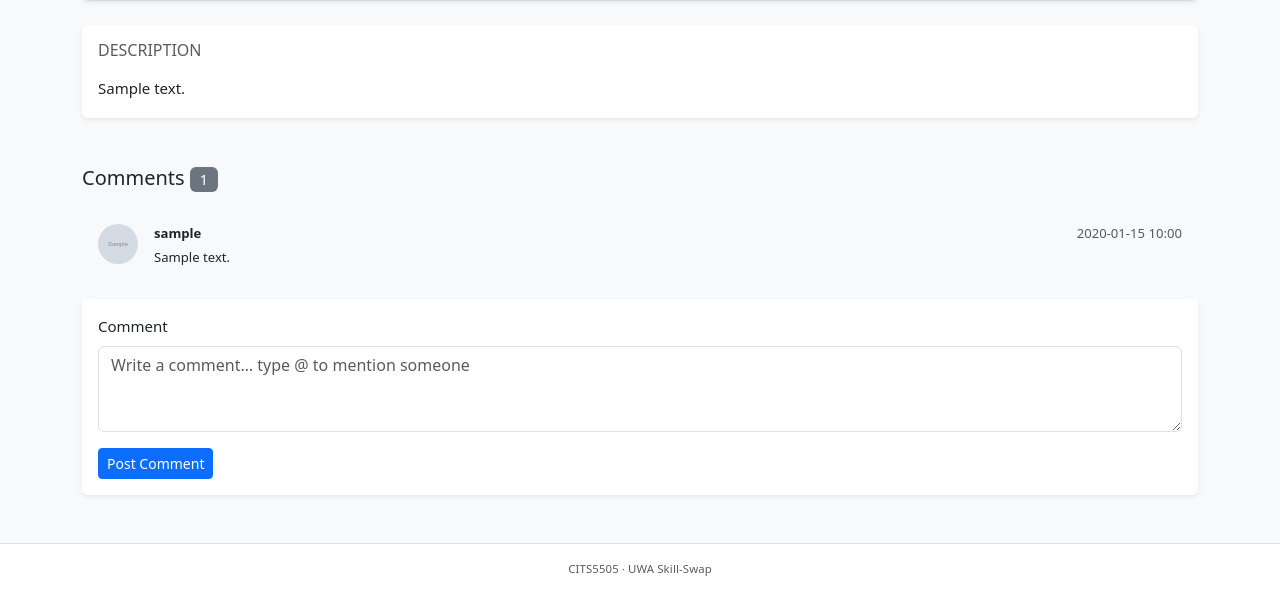
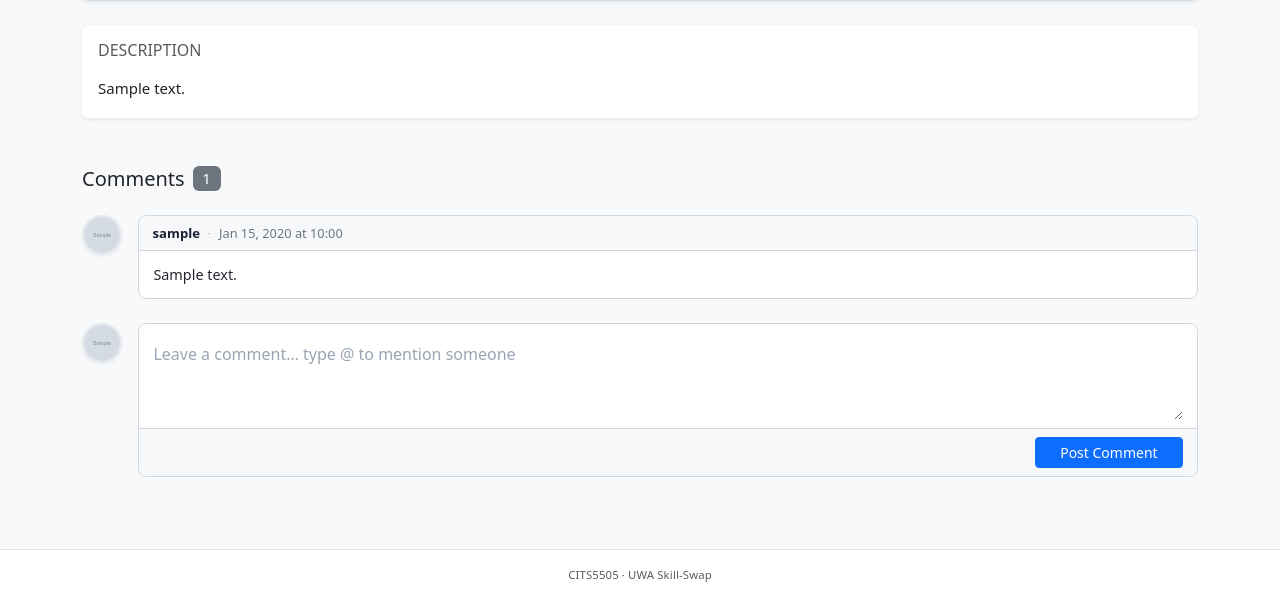
Before and after one commit to KenLoong/agile-group-uwa-skill-swap, a Flask app: page /post/1 in a window 1280 px wide. Shown: the part 643-1243 px from the top of the page. Before the commit the page ends 1219 px from the top, so only its background shows below. Run offline with Flask 3, Linux system fonts and the light colour scheme; a user stored in the database is signed in; tables that the repository leaves empty hold one stand-in row (values such as "Sample post"); grey boxes marked "Sample" are stand-in pictures; some libraries are stand-ins or nearby versions.

Commit message:
feat: polish comment ui

```diff
--- a/app.py
+++ b/app.py
@@ -275,7 +275,8 @@ def account():
                 return render_template('account.html', title='Account', form=form)
         db.session.commit()
         flash('Profile updated.', 'success')
-        return redirect(url_for('account'))
+        next_url = request.form.get('next') or url_for('account')
+        return redirect(next_url)
     return render_template('account.html', title='Account', form=form)
 
 
@@ -555,11 +556,12 @@ def post_comment(post_id):
         db.session.commit()
         if wants_json:
             return jsonify({
-                'ok':            True,
-                'username':      current_user.username,
-                'timestamp':     comment.timestamp.strftime('%Y-%m-%d %H:%M'),
-                'content':       comment.content,
-                'comment_count': post.comment_count,
+                'ok':              True,
+                'username':        current_user.username,
+                'timestamp':       comment.timestamp.strftime('%Y-%m-%d %H:%M'),
+                'content':         comment.content,
+                'comment_count':   post.comment_count,
+                'avatar_filename': current_user.avatar_filename or '',
             })
         flash('Your comment has been added!', 'success')
     else:
--- a/static/css/main.css
+++ b/static/css/main.css
@@ -301,25 +301,105 @@ code {
 }
 
 /* ------------------------------------------------------------------
-   11. Comment list
+   11. Comment thread (GitHub / Discourse-inspired)
    ------------------------------------------------------------------ */
+
+/* Vertical connector line between avatar and the next comment */
+.comment-thread {
+    position: relative;
+}
+
+.comment-avatar-col {
+    display: flex;
+    flex-direction: column;
+    align-items: center;
+}
+
+.comment-avatar {
+    width: 2.5rem !important;
+    height: 2.5rem !important;
+    font-size: 1rem;
+    border: 2px solid #e6eaf0;
+    box-shadow: 0 1px 3px rgba(0, 0, 0, 0.08);
+    transition: box-shadow var(--transition-fast);
+}
+
+.comment-avatar:hover {
+    box-shadow: 0 2px 8px rgba(0, 0, 0, 0.18);
+}
+
+/* The card itself */
+.comment-card {
+    border: 1px solid #d0d7de;
+    border-radius: 0.5rem;
+    overflow: hidden;
+    background: #ffffff;
+    transition: box-shadow var(--transition-fast);
+}
+
+.comment-card:hover {
+    box-shadow: 0 2px 10px rgba(0, 0, 0, 0.09);
+}
+
+/* Grey header bar – username + timestamp */
+.comment-card-header {
+    background: #f6f8fa;
+    border-bottom: 1px solid #d0d7de;
+    padding: 0.45rem 0.85rem;
+    font-size: 0.82rem;
+    flex-wrap: wrap;
+}
+
+.comment-username {
+    font-weight: 600;
+    color: #1a1f36;
+    text-decoration: none;
+}
+
+.comment-username:hover {
+    color: var(--uwa-navy);
+    text-decoration: underline;
+}
+
+.comment-dot {
+    color: #9aa5b4;
+    font-size: 0.7rem;
+}
+
+.comment-time {
+    color: #6e7781;
+    font-size: 0.8rem;
+}
+
+/* Comment body */
+.comment-card-body {
+    padding: 0.75rem 0.9rem;
+}
+
+/* Footer (used in compose form) */
+.comment-card-footer {
+    padding: 0.5rem 0.9rem;
+    background: #f6f8fa;
+    border-top: 1px solid #d0d7de;
+}
+
+/* Content text */
 .comment-text {
     white-space: pre-wrap;
     word-break: break-word;
+    font-size: 0.9rem;
+    line-height: 1.6;
+    color: #24292f;
 }
 
-#comment-list .list-group-item {
-    border-left: none;
-    border-right: none;
-    transition: background-color var(--transition-fast);
+/* Compose form – textarea blends into card body */
+.comment-compose .form-control::placeholder {
+    color: #9aa5b4;
 }
 
-#comment-list .list-group-item:first-child {
-    border-top: none;
-}
-
-#comment-list .list-group-item:hover {
-    background-color: #f8f9ff;
+.comment-compose .form-control:focus {
+    outline: none;
+    box-shadow: none;
 }
 
 /* ------------------------------------------------------------------
--- a/static/js/post_detail.js
+++ b/static/js/post_detail.js
@@ -241,6 +241,25 @@
         if (commentInput) { commentInput.classList.toggle('is-invalid', !!msg); }
     }
 
+    /* Read current-user avatar metadata embedded by the template */
+    var formMeta       = document.getElementById('comment-form-meta');
+    var metaUsername   = formMeta ? formMeta.getAttribute('data-username')   : '';
+    var metaProfileUrl = formMeta ? formMeta.getAttribute('data-profile-url'): '#';
+    var metaAvatarUrl  = formMeta ? formMeta.getAttribute('data-avatar-url') : '';
+    var metaHue        = formMeta ? parseInt(formMeta.getAttribute('data-hue'), 10) : 0;
+
+    function buildAvatarHTML(username, profileUrl, avatarUrl, hue) {
+        if (avatarUrl) {
+            return '<a href="' + profileUrl + '">' +
+                       '<img src="' + avatarUrl + '" alt="' + username +
+                       '" class="avatar-circle comment-avatar" />' +
+                   '</a>';
+        }
+        var init = username.charAt(0).toUpperCase();
+        return '<a href="' + profileUrl + '" class="avatar-circle comment-avatar text-decoration-none"' +
+               ' style="background:hsl(' + hue + ',55%,42%)">' + init + '</a>';
+    }
+
     commentForm.addEventListener('submit', function (e) {
         e.preventDefault();
         removeDrop();
@@ -263,20 +282,35 @@
 
                 if (commentList) {
                     commentList.classList.remove('d-none');
-                    var li = document.createElement('li');
-                    li.className = 'list-group-item py-3';
+
+                    var avatarUrl = data.avatar_filename
+                        ? '/static/uploads/avatars/' + data.avatar_filename
+                        : metaAvatarUrl;
+                    var username = data.username || metaUsername;
+                    var hue      = avatarHue(username);
+
                     /* Render @mentions in the newly posted comment */
                     var safeContent = data.content
                         .replace(/&/g, '&amp;').replace(/</g, '&lt;').replace(/>/g, '&gt;')
                         .replace(/@(\w+)/g, '<a href="/user/$1" class="mention-link">@$1</a>');
+
+                    var li = document.createElement('li');
+                    li.className = 'comment-item d-flex gap-3 mb-3';
                     li.innerHTML =
-                        '<div class="d-flex justify-content-between align-items-baseline gap-2 mb-1">' +
-                            '<strong class="small"></strong>' +
-                            '<span class="small text-muted"></span>' +
+                        '<div class="comment-avatar-col flex-shrink-0">' +
+                            buildAvatarHTML(username, metaProfileUrl, avatarUrl, hue) +
                         '</div>' +
-                        '<p class="mb-0 small comment-text" style="white-space:pre-wrap;">' + safeContent + '</p>';
-                    li.querySelector('strong').textContent      = data.username;
-                    li.querySelector('.text-muted').textContent = data.timestamp;
+                        '<div class="comment-card flex-grow-1">' +
+                            '<div class="comment-card-header d-flex align-items-center gap-2">' +
+                                '<a href="' + metaProfileUrl + '" class="comment-username">' + username + '</a>' +
+                                '<span class="comment-dot">·</span>' +
+                                '<time class="comment-time">' + (data.timestamp || '') + '</time>' +
+                            '</div>' +
+                            '<div class="comment-card-body">' +
+                                '<p class="mb-0 comment-text">' + safeContent + '</p>' +
+                            '</div>' +
+                        '</div>';
+
                     commentList.appendChild(li);
                 }
 
--- a/templates/post_detail.html
+++ b/templates/post_detail.html
@@ -91,52 +91,98 @@
     </div>
 </article>
 
-<section class="mb-4">
-    <h2 class="h5 mb-3">Comments <span class="badge bg-secondary fw-normal" id="comments-section-count">{{ post.comment_count }}</span></h2>
+<section class="mb-5">
+    <h2 class="h5 mb-4 d-flex align-items-center gap-2">
+        Comments
+        <span class="badge bg-secondary fw-normal" id="comments-section-count">{{ post.comment_count }}</span>
+    </h2>
+
     {% set sorted_comments = post.comments|sort(attribute='timestamp') %}
-    <ul id="comment-list" class="list-unstyled space-y-2 mb-3{% if not sorted_comments %} d-none{% endif %}">
+    <ul id="comment-list" class="list-unstyled comment-thread mb-4{% if not sorted_comments %} d-none{% endif %}">
         {% for c in sorted_comments %}
-            <li class="d-flex gap-3 p-3 bg-light rounded">
-                <div class="flex-shrink-0">
+            <li class="comment-item d-flex gap-3 mb-3">
+                {# ── Avatar column ── #}
+                <div class="comment-avatar-col flex-shrink-0">
                     {% if c.user.avatar_filename %}
-                        <img src="{{ url_for('static', filename='uploads/avatars/' + c.user.avatar_filename) }}"
-                             alt="{{ c.user.username }} avatar"
-                             class="avatar-circle" />
+                        <a href="{{ url_for('user_profile', username=c.user.username) }}">
+                            <img src="{{ url_for('static', filename='uploads/avatars/' + c.user.avatar_filename) }}"
+                                 alt="{{ c.user.username }}"
+                                 class="avatar-circle comment-avatar" />
+                        </a>
                     {% else %}
-                        <span class="avatar-circle" style="background:hsl({{ (c.user.username|length * 47) % 360 }}, 55%, 42%)">{{ (c.user.username[0] if c.user.username else '?')|upper }}</span>
+                        <a href="{{ url_for('user_profile', username=c.user.username) }}"
+                           class="avatar-circle comment-avatar text-decoration-none"
+                           style="background:hsl({{ (c.user.username|length * 47) % 360 }}, 55%, 42%)">
+                            {{ (c.user.username[0] if c.user.username else '?')|upper }}
+                        </a>
                     {% endif %}
                 </div>
-                <div class="flex-grow-1 min-width-0">
-                    <div class="d-flex justify-content-between align-items-center gap-2 mb-1">
-                        <strong class="small"><a href="{{ url_for('user_profile', username=c.user.username) }}" class="text-reset text-decoration-none">{{ c.user.username }}</a></strong>
-                        <span class="small text-muted text-nowrap">{{ c.timestamp.strftime('%Y-%m-%d %H:%M') }}</span>
+                {# ── Comment card ── #}
+                <div class="comment-card flex-grow-1">
+                    <div class="comment-card-header d-flex align-items-center gap-2">
+                        <a href="{{ url_for('user_profile', username=c.user.username) }}"
+                           class="comment-username">{{ c.user.username }}</a>
+                        <span class="comment-dot">·</span>
+                        <time class="comment-time" datetime="{{ c.timestamp.isoformat() }}">
+                            {{ c.timestamp.strftime('%b %-d, %Y') }}
+                            <span class="d-none d-sm-inline">at {{ c.timestamp.strftime('%H:%M') }}</span>
+                        </time>
                     </div>
-                    <p class="mb-0 small comment-text" style="white-space: pre-wrap; word-break: break-word;">{{ c.content | render_mentions | safe }}</p>
+                    <div class="comment-card-body">
+                        <p class="mb-0 comment-text">{{ c.content | render_mentions | safe }}</p>
+                    </div>
                 </div>
             </li>
         {% endfor %}
     </ul>
-    <p id="comment-empty-hint" class="text-muted small {% if sorted_comments %}d-none{% endif %}">No comments yet. Start the conversation below.</p>
+    <p id="comment-empty-hint" class="text-muted small {% if sorted_comments %}d-none{% endif %}">
+        No comments yet — be the first to reply below.
+    </p>
 
+    {# ── Write a comment ── #}
     {% if current_user.is_authenticated %}
-        <div class="card border-0 shadow-sm">
-            <div class="card-body">
-                <form id="comment-form" method="post" action="{{ url_for('post_comment', post_id=post.id) }}" novalidate>
+        <div class="comment-compose d-flex gap-3 align-items-start mt-2"
+             id="comment-form-meta"
+             data-username="{{ current_user.username }}"
+             data-profile-url="{{ url_for('user_profile', username=current_user.username) }}"
+             data-avatar-filename="{{ current_user.avatar_filename or '' }}"
+             data-avatar-url="{{ url_for('static', filename='uploads/avatars/' + current_user.avatar_filename) if current_user.avatar_filename else '' }}"
+             data-hue="{{ (current_user.username|length * 47) % 360 }}">
+            <div class="comment-avatar-col flex-shrink-0">
+                {% if current_user.avatar_filename %}
+                    <img src="{{ url_for('static', filename='uploads/avatars/' + current_user.avatar_filename) }}"
+                         alt="You"
+                         class="avatar-circle comment-avatar" />
+                {% else %}
+                    <span class="avatar-circle comment-avatar"
+                          style="background:hsl({{ (current_user.username|length * 47) % 360 }}, 55%, 42%)">
+                        {{ (current_user.username[0] if current_user.username else '?')|upper }}
+                    </span>
+                {% endif %}
+            </div>
+            <div class="comment-card flex-grow-1">
+                <form id="comment-form" method="post"
+                      action="{{ url_for('post_comment', post_id=post.id) }}" novalidate>
                     {{ form.hidden_tag() }}
-                    <div class="mb-3">
-                        {{ form.content.label(class="form-label") }}
-                        {{ form.content(class="form-control" + (" is-invalid" if form.content.errors else ""), rows=3, id="comment-content", placeholder="Write a comment… type @ to mention someone") }}
+                    <div class="comment-card-body pb-2">
+                        {{ form.content(class="form-control border-0 shadow-none px-0" + (" is-invalid" if form.content.errors else ""),
+                                        rows=3, id="comment-content",
+                                        placeholder="Leave a comment… type @ to mention someone") }}
                         <div id="comment-client-error" class="invalid-feedback d-none"></div>
                         {% if form.content.errors %}
                             <div class="invalid-feedback d-block">{{ form.content.errors[0] }}</div>
                         {% endif %}
                     </div>
-                    {{ form.submit(class="btn btn-primary btn-sm", id="comment-submit") }}
+                    <div class="comment-card-footer d-flex justify-content-end">
+                        {{ form.submit(class="btn btn-primary btn-sm px-4", id="comment-submit") }}
+                    </div>
                 </form>
             </div>
         </div>
     {% else %}
-        <p class="small text-muted mb-0"><a href="{{ url_for('login', next=request.path) }}">Log in</a> to leave a comment.</p>
+        <p class="small text-muted mt-3 mb-0">
+            <a href="{{ url_for('login', next=request.path) }}">Log in</a> to leave a comment.
+        </p>
     {% endif %}
 </section>
 {% endblock %}
```
Also changed, not shown: hh-readme.md (deleted, +0 -242 lines), seed.py (+35 -1 lines), templates/conversation.html (+10 -4 lines), templates/messages.html (+10 -4 lines), templates/user_profile.html (+11 -17 lines), readme.md, static/uploads/avatars/h1.jpeg (deleted).
